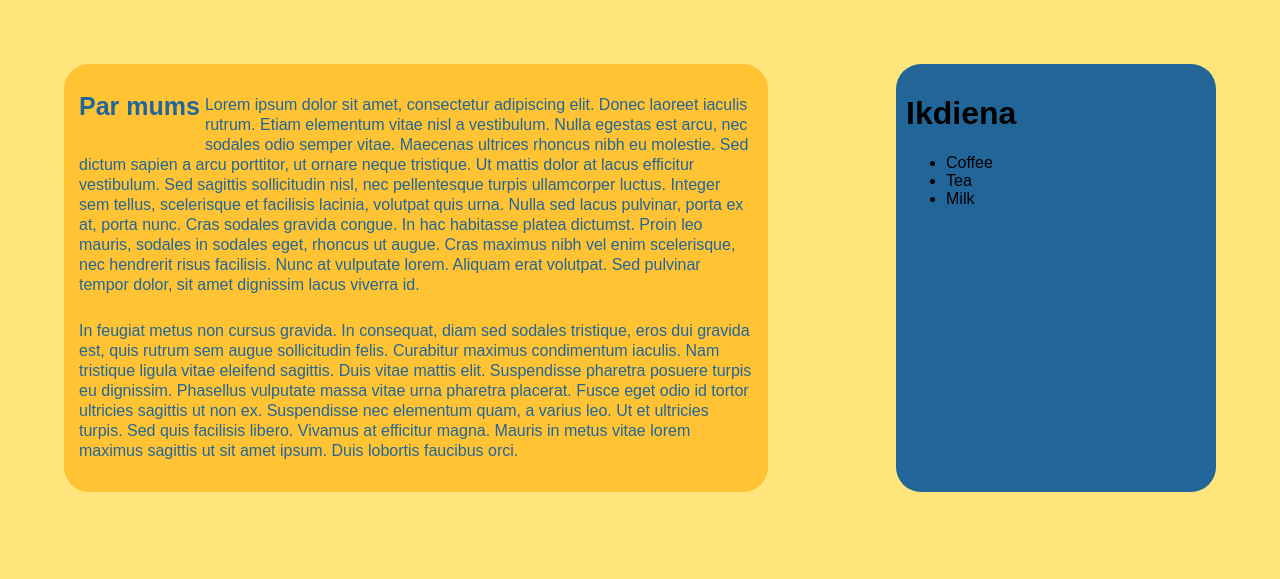
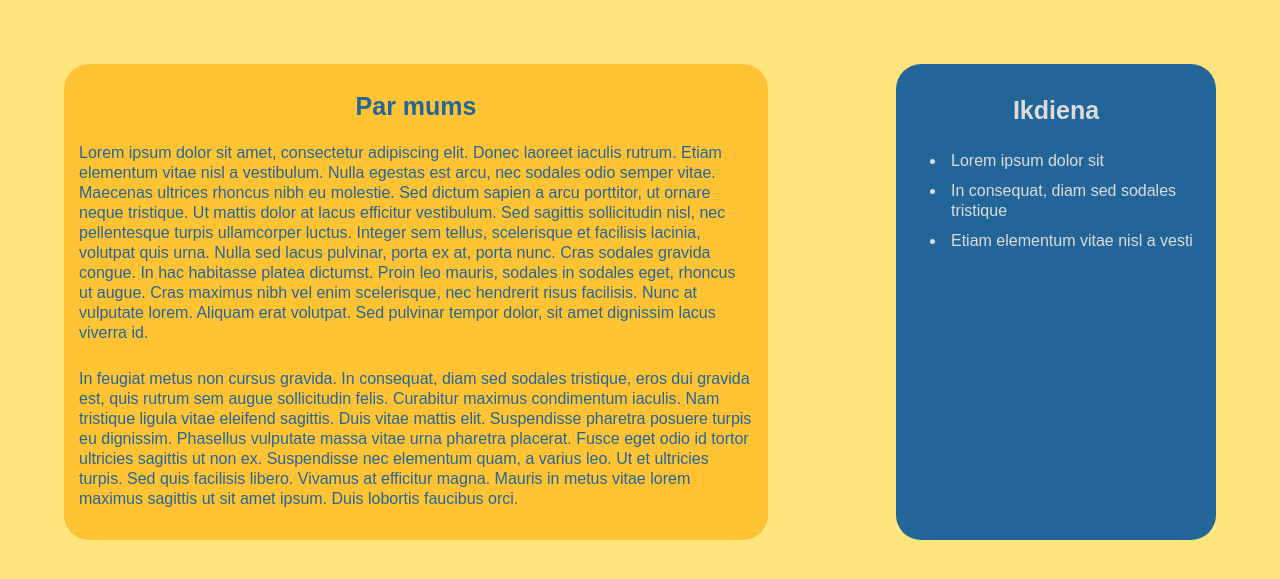
Before and after one commit to akrilaplekis/zvaigznite, a PHP site: page / in a window 1280 px wide. Shown: the part 93-672 px from the top of the page. Run offline with PHP 8.4, Linux system fonts and the light colour scheme.

Commit message:
home page kinda done i guess

```diff
--- a/index.css
+++ b/index.css
@@ -228,38 +228,6 @@ span.psw {
 
 
 /* home page divs */
-.yellowh1 {
-    flex: 1;
-    color: #226699;
-    text-align: center;
-    padding: 5px;
-    text-decoration: none;
-    font-size: 25px;
-    line-height: 20px;
-    border-radius: 4px;
-    float: left;
-}
-
-.yellowp {
-    color: #226699;
-    text-align: left;
-    padding: 5px;
-    text-decoration: none;
-    font-size: 16px;
-    line-height: 20px;
-    border-radius: 4px;
-}
-
-.blueh1 {
-    color: #ddd;
-    text-align: center;
-    padding: 5px;
-    text-decoration: none;
-    font-size: 25px;
-    line-height: 20px;
-    border-radius: 4px;
-}
-
 .flex-parent-element {
     display: flex;
     width: 100%;
@@ -281,3 +249,43 @@ span.psw {
     border-radius: 25px;
     width: 60%;
 }
+
+.flex-child-element:first-child h1 {
+    color: #226699;
+    text-align: center;
+    padding: 5px;
+    text-decoration: none;
+    font-size: 25px;
+    line-height: 20px;
+    border-radius: 4px;
+}
+
+.flex-child-element:first-child p {
+    color: #226699;
+    text-align: left;
+    padding: 5px;
+    text-decoration: none;
+    font-size: 16px;
+    line-height: 20px;
+    border-radius: 4px;
+}
+
+.flex-child-element h2 {
+    color: #ddd;
+    text-align: center;
+    padding: 5px;
+    text-decoration: none;
+    font-size: 25px;
+    line-height: 20px;
+    border-radius: 4px;
+}
+
+.flex-child-element li {
+    color: #ddd;
+    text-align: left;
+    padding: 5px;
+    text-decoration: none;
+    font-size: 16px;
+    line-height: 20px;
+    border-radius: 4px;
+}
--- a/index.php
+++ b/index.php
@@ -8,7 +8,7 @@
 </head>
 <body>
     <div class="header">
-        <a href="#default" class="logo">Zvaigznīte</a>
+        <a href="index.php" class="logo">Zvaigznīte</a>
         <div class="header-right">
             <div class="dropdown">
                 <button class="dropbtn">Grupas
@@ -30,16 +30,16 @@
 
     <div class="flex-parent-element">
         <div class="flex-child-element">
-            <h1 class="yellowh1">Par mums</h1>
-            <p class="yellowp">Lorem ipsum dolor sit amet, consectetur adipiscing elit. Donec laoreet iaculis rutrum. Etiam elementum vitae nisl a vestibulum. Nulla egestas est arcu, nec sodales odio semper vitae. Maecenas ultrices rhoncus nibh eu molestie. Sed dictum sapien a arcu porttitor, ut ornare neque tristique. Ut mattis dolor at lacus efficitur vestibulum. Sed sagittis sollicitudin nisl, nec pellentesque turpis ullamcorper luctus. Integer sem tellus, scelerisque et facilisis lacinia, volutpat quis urna. Nulla sed lacus pulvinar, porta ex at, porta nunc. Cras sodales gravida congue. In hac habitasse platea dictumst. Proin leo mauris, sodales in sodales eget, rhoncus ut augue. Cras maximus nibh vel enim scelerisque, nec hendrerit risus facilisis. Nunc at vulputate lorem. Aliquam erat volutpat. Sed pulvinar tempor dolor, sit amet dignissim lacus viverra id. </p>
-            <p class="yellowp">In feugiat metus non cursus gravida. In consequat, diam sed sodales tristique, eros dui gravida est, quis rutrum sem augue sollicitudin felis. Curabitur maximus condimentum iaculis. Nam tristique ligula vitae eleifend sagittis. Duis vitae mattis elit. Suspendisse pharetra posuere turpis eu dignissim. Phasellus vulputate massa vitae urna pharetra placerat. Fusce eget odio id tortor ultricies sagittis ut non ex. Suspendisse nec elementum quam, a varius leo. Ut et ultricies turpis. Sed quis facilisis libero. Vivamus at efficitur magna. Mauris in metus vitae lorem maximus sagittis ut sit amet ipsum. Duis lobortis faucibus orci.</p>
+            <h1>Par mums</h1>
+            <p>Lorem ipsum dolor sit amet, consectetur adipiscing elit. Donec laoreet iaculis rutrum. Etiam elementum vitae nisl a vestibulum. Nulla egestas est arcu, nec sodales odio semper vitae. Maecenas ultrices rhoncus nibh eu molestie. Sed dictum sapien a arcu porttitor, ut ornare neque tristique. Ut mattis dolor at lacus efficitur vestibulum. Sed sagittis sollicitudin nisl, nec pellentesque turpis ullamcorper luctus. Integer sem tellus, scelerisque et facilisis lacinia, volutpat quis urna. Nulla sed lacus pulvinar, porta ex at, porta nunc. Cras sodales gravida congue. In hac habitasse platea dictumst. Proin leo mauris, sodales in sodales eget, rhoncus ut augue. Cras maximus nibh vel enim scelerisque, nec hendrerit risus facilisis. Nunc at vulputate lorem. Aliquam erat volutpat. Sed pulvinar tempor dolor, sit amet dignissim lacus viverra id. </p>
+            <p>In feugiat metus non cursus gravida. In consequat, diam sed sodales tristique, eros dui gravida est, quis rutrum sem augue sollicitudin felis. Curabitur maximus condimentum iaculis. Nam tristique ligula vitae eleifend sagittis. Duis vitae mattis elit. Suspendisse pharetra posuere turpis eu dignissim. Phasellus vulputate massa vitae urna pharetra placerat. Fusce eget odio id tortor ultricies sagittis ut non ex. Suspendisse nec elementum quam, a varius leo. Ut et ultricies turpis. Sed quis facilisis libero. Vivamus at efficitur magna. Mauris in metus vitae lorem maximus sagittis ut sit amet ipsum. Duis lobortis faucibus orci.</p>
         </div>
         <div class="flex-child-element">
-            <h1 class="blueh">Ikdiena</h1>
+            <h2>Ikdiena</h2>
             <ul>
-                <li>Coffee</li>
-                <li>Tea</li>
-                <li>Milk</li>
+                <li>Lorem ipsum dolor sit </li>
+                <li>In consequat, diam sed sodales tristique</li>
+                <li>Etiam elementum vitae nisl a vesti</li>
             </ul>
         </div>
     </div>
```
Also changed, not shown: kontakti.html (+12 -8 lines), log_in.php (+13 -10 lines).
